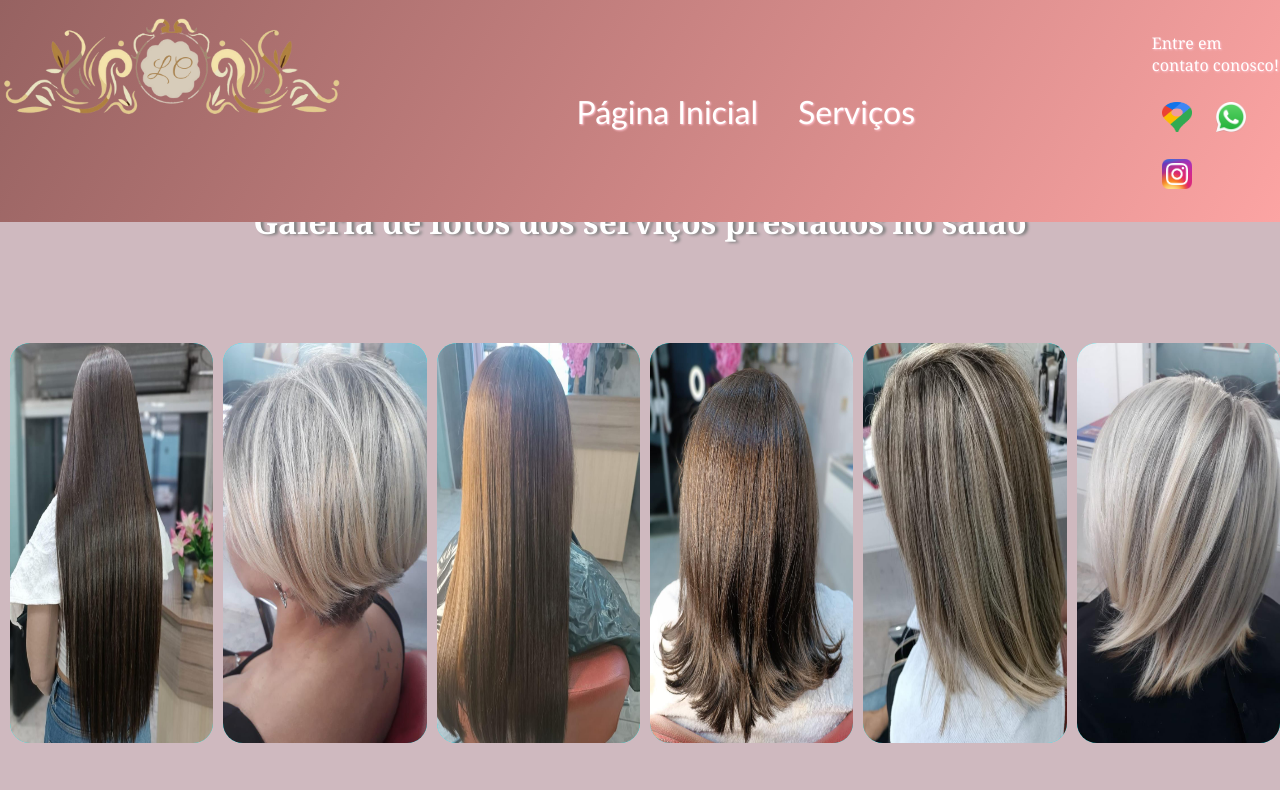
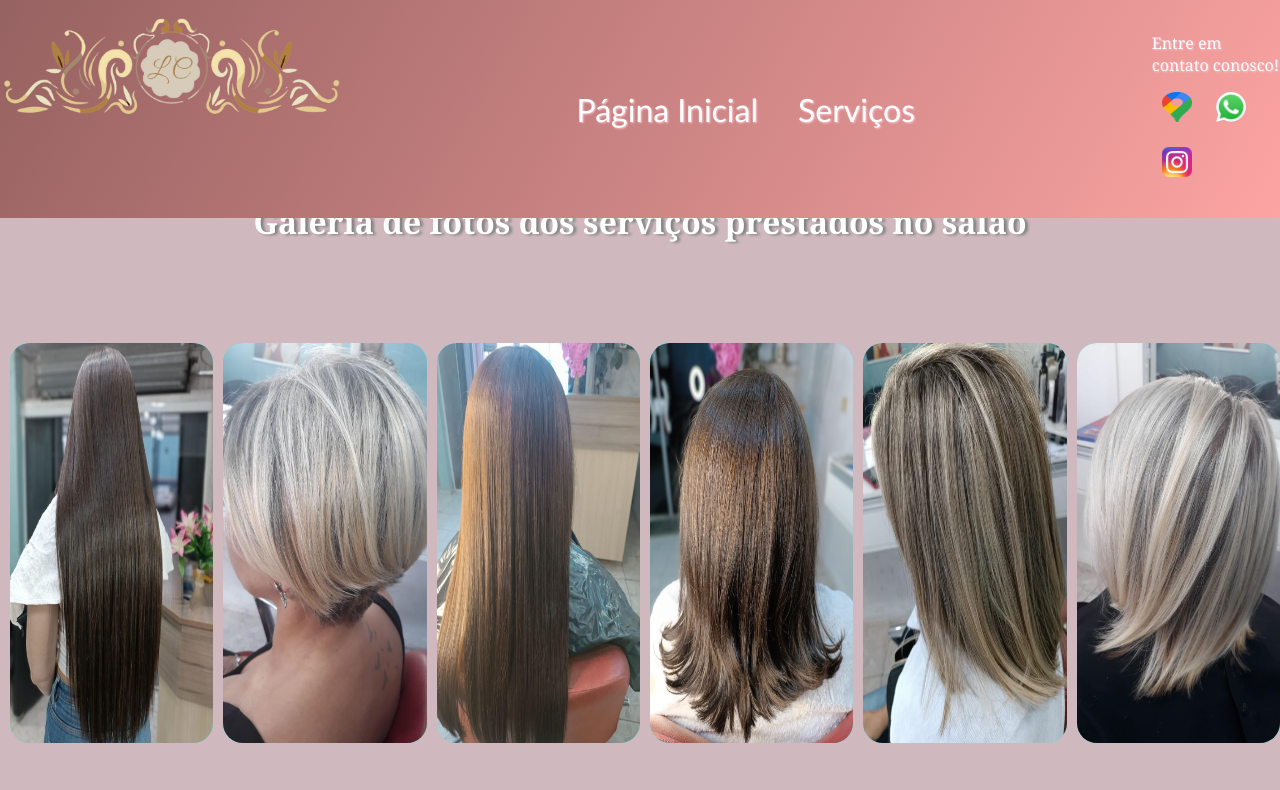
Before and after one commit to tskkks/TCCpricipal, a plain HTML site: page TCC_css/paginas/produtos.html in a window 1280 px wide. Shown: the top 790 px of the page. Drawn offline with Linux system fonts and the light colour scheme.

Commit message:
Add files via upload

```diff
--- a/TCC_css/css/produtos.css
+++ b/TCC_css/css/produtos.css
@@ -40,6 +40,13 @@ div{
     width: 15%;
 
 }
+
+.icons a{
+    font-size:large ;
+    position:relative;
+    top:-10px;
+}
+
 .icons p{
     text-shadow: 1px 1px 2px pink;
     color:rgb(255, 255, 255);
--- a/TCC_css/paginas/produtos.html
+++ b/TCC_css/paginas/produtos.html
@@ -58,7 +58,7 @@
         <!-- Informações de Contato -->
         <div class="footer-contact">
             <p>Transforme seu visual com estilo!</p>
-            <p>📍 Endereço: R. Angelina Cavali, 847 - Jardim dos Eucaliptos, Colombo - PR, 83408-477o</p>
+            <p>📍 Endereço: R. Angelina Cavali, 847 - Jardim dos Eucaliptos, Colombo - PR, 83408-477</p>
             <p>📞 Telefone: +55 41 98513-7592</p>
         </div>
 
```
Also changed, not shown: TCC_css/index.html (+1 -1 lines).
